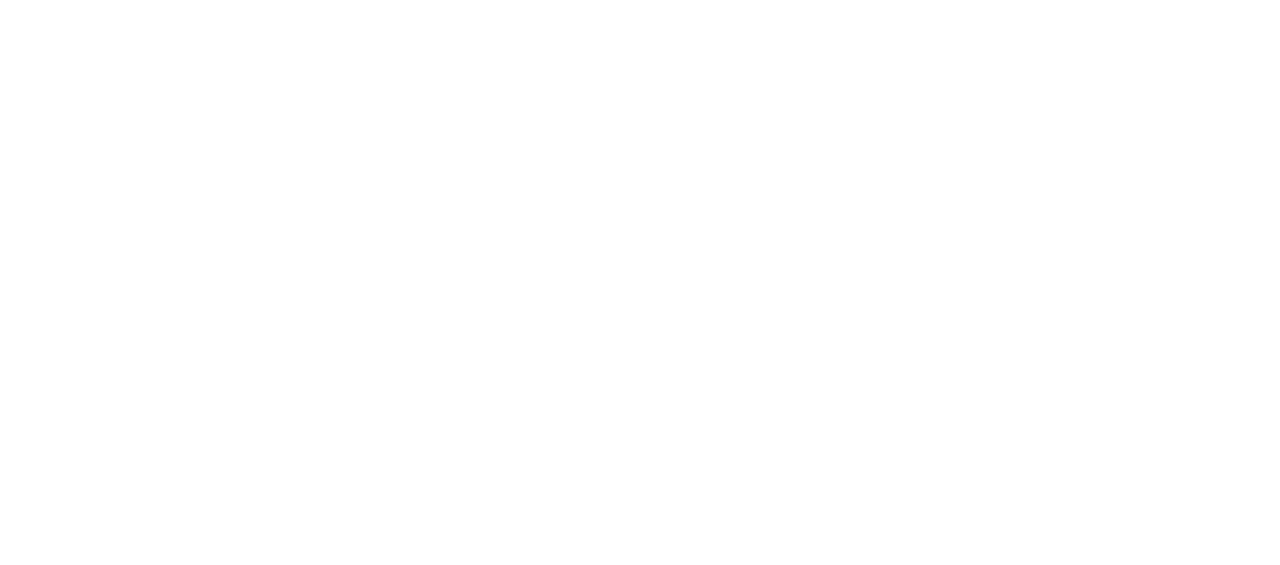
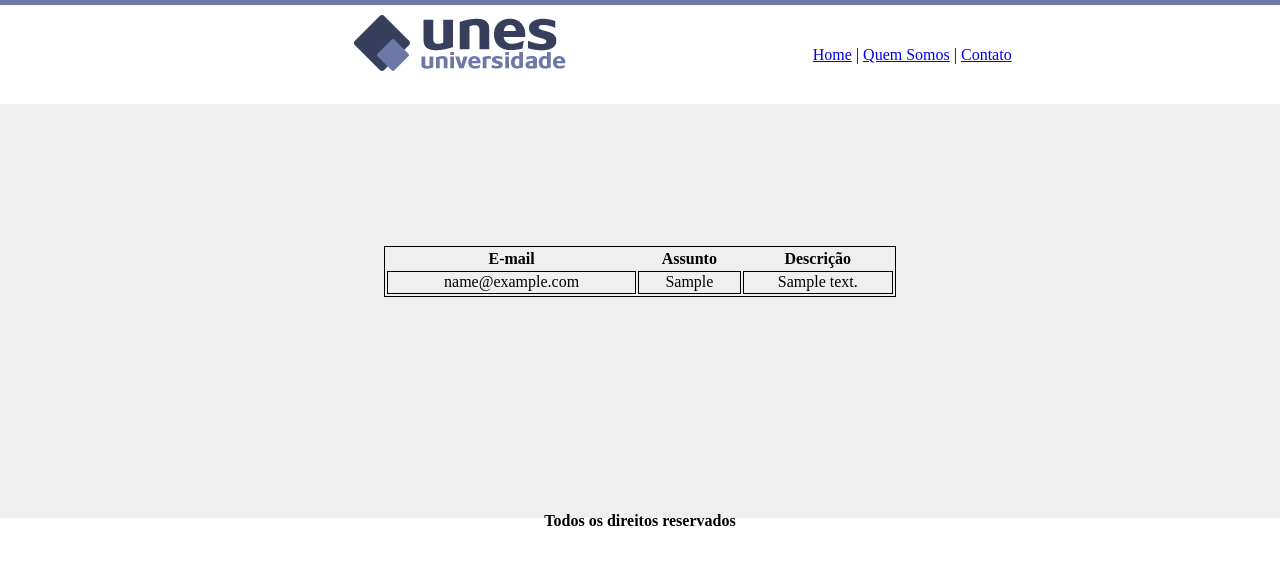
Before and after one commit to b4hia/DevWEB, a Flask app: page /users in a window 1280 px wide. Before the commit the part shown is empty. Shown: the top 565 px of the page. Run offline with Flask 2, Linux system fonts and the light colour scheme; tables that the repository leaves empty or names only in its code hold one stand-in row (values such as "Sample post"); some libraries are stand-ins or nearby versions.

Commit message:
alterei users e mexi no banco de dados

```diff
--- a/SiteDesafio3/app.py
+++ b/SiteDesafio3/app.py
@@ -5,8 +5,8 @@
 
 app.config['MYSQL_Host'] = 'localhost'
 app.config['MYSQL_USER'] = 'root'
-app.config['MYSQL_PASSWORD'] = 'gabriel'
-app.config['MYSQL_DB'] = 'fatec'
+app.config['MYSQL_PASSWORD'] = 'fatec'
+app.config['MYSQL_DB'] = 'unes'
 
 mysql = MySQL(app)
 
@@ -32,7 +32,7 @@
 
         cur.close()
 
-        return 'Concluído'
+        return 'Feito!'
     else:
         return render_template("contato.html")
 
--- a/SiteDesafio3/static/estilo1.css
+++ b/SiteDesafio3/static/estilo1.css
@@ -80,3 +80,20 @@
 .enviar {
     margin-top: 5px;
 }
+
+.user {
+    display: flex;
+    justify-content: center;
+    align-items: center;
+    width: 100%;
+    height: 50vh;
+}
+
+table {
+    text-align: center;
+    width: 50%;
+}
+
+table, td {
+    border: 1px solid black;
+}
--- a/SiteDesafio3/templates/users.html
+++ b/SiteDesafio3/templates/users.html
@@ -0,0 +1,30 @@
+{% extends "base.html" %}
+
+{% block titulo %}
+<title>Users</title>
+{% endblock %}
+
+{% block css %}
+<link rel="stylesheet" href="../static/estilo1.css">
+<link rel="stylesheet" href="estilo.css">
+{% endblock %}
+
+{% block conteudo %}
+<div class="user">
+    <table>
+        <tr>
+          <th>E-mail</th>
+          <th>Assunto</th>
+          <th>Descrição</th>
+        </tr>
+        <tr>
+        {% for users in usersInfo %}
+          <td> {{ users[0] }} </td>
+          <td> {{ users[1] }} </td>
+          <td> {{ users[2] }} </td>
+        </tr>
+        {% endfor %}
+      </table>
+</div>
+
+{% endblock %}
```
Also changed, not shown: SiteDesafio3/Database.sql (added, +9 -0 lines), 1 other file.
